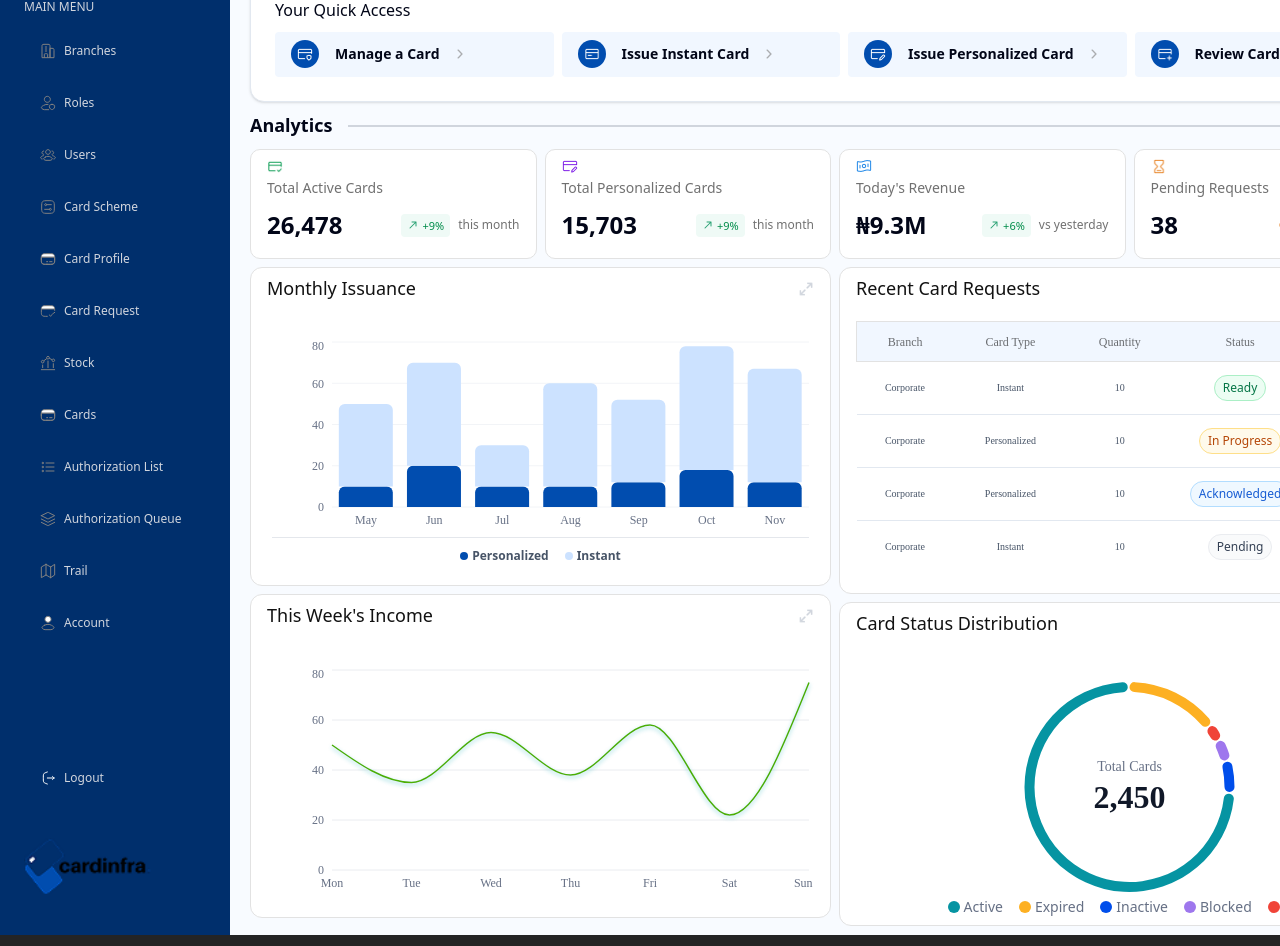
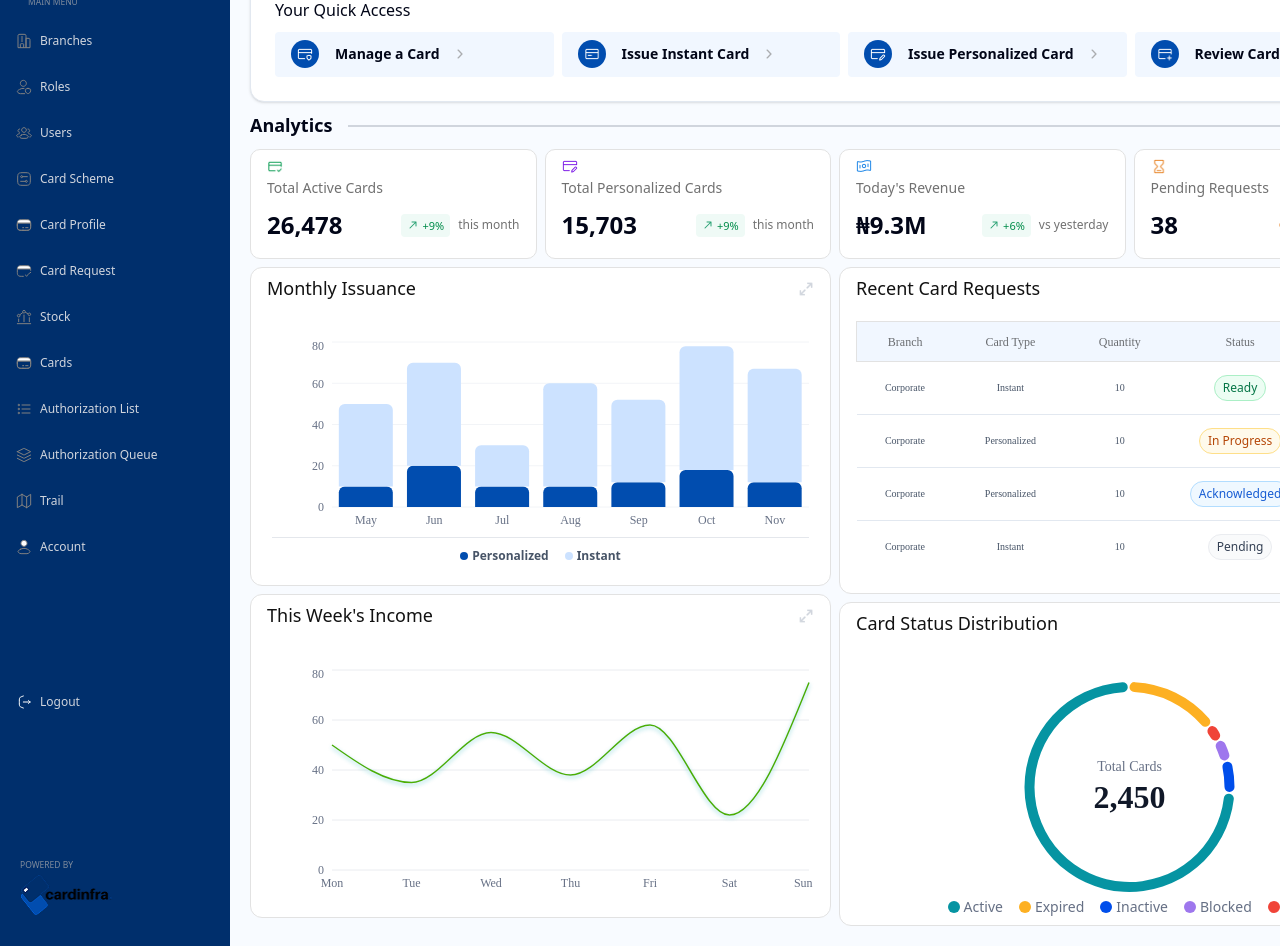
Before and after one commit to creasedigital/LAPO-Dashboard, a React (Vite) app: page / in a window 1280 px wide. Shown: the part 140-1086 px from the top of the page. Built offline with nearby package versions, Linux system fonts and the light colour scheme; a web font is replaced by a local one.

Commit message:
minor sidebar adjustments

```diff
--- a/src/components/ui/SidebarLink.tsx
+++ b/src/components/ui/SidebarLink.tsx
@@ -14,7 +14,7 @@ export function SidebarLink({ to, icon: Icon, label }: SidebarLinkProps) {
 			className={({ isActive }) =>
 				`block px-4 py-2 rounded text-xs  ${
 					isActive
-						? "bg-[#E4F0FF] text-[#014DAF] border-[0.6px] border-[#AEBAC9] "
+						? "mx-3 bg-[#E4F0FF] text-[#014DAF] border-[0.6px] border-[#AEBAC9] "
 						: "hover:bg-gray-800 hover:text-[#E4F0FF] text-[#D0D5DD]"
 				}`
 			}
--- a/src/layouts/DashboardLayout/Sidebar.tsx
+++ b/src/layouts/DashboardLayout/Sidebar.tsx
@@ -17,8 +17,6 @@ import {
 	LogoutIcon,
 	UsersIcon,
 } from "@/icons";
-
-
 
 const links = [
 	{ to: "/", label: "Dashboard", icon: HomeIcon },
@@ -47,14 +45,14 @@ const links = [
 
 export function Sidebar() {
 	return (
-		<aside className="w-[230px] h-full bg-[#002F6C] text-[#D0D5DD] p-6">
+		<aside className="w-[230px] relative min-h-full bg-[#002F6C] text-[#D0D5DD] py-6">
 			<img src={lapo} alt="Logo" className="w-[138.32px] pb-4" />
-			<nav className="space-y-5">
+			<nav className="space-y-[14px]">
 				{links.map((item) =>
 					"divider" in item ? (
 						<div
 							key={item.divider}
-							className="mt-[14px] text-xs tracking-[0%] uppercase text-[#D0D5DD]"
+							className="mt-[14px] pl-[28px] text-[8.5px] leading-4.5 font-medium tracking-[0%] uppercase text-[#7E8B9C]"
 						>
 							{item.divider}
 						</div>
@@ -70,12 +68,19 @@ export function Sidebar() {
 
 				<button
 					type="button"
-					className="w-full bg-transparent flex items-center text-xs font-medium tracking-[0%] mt-[123px] mb-[44px] gap-2 px-4 py-2 rounded hover:bg-gray-800 "
+					className="w-full bg-transparent flex items-center text-xs font-medium tracking-[0%] mt-[123px] gap-2 px-4 py-2 rounded hover:bg-gray-800 "
 				>
-					<LogoutIcon  /> Logout
+					<LogoutIcon /> Logout
 				</button>
-				<div>
-			<img src={CardInfraHq} alt="Developing Partner Logo" className="w-32 mb-4" />
+				<div className="absolute bottom-[30px] left-5 ">
+					<p className="  text-[8.5px] leading-4.5 font-medium tracking-[0%] uppercase text-[#7E8B9C]">
+						POWERED BY
+					</p>
+					<img
+						src={CardInfraHq}
+						alt="Developing Partner Logo"
+						className="w-[93.33px]"
+					/>
 				</div>
 			</nav>
 		</aside>
--- a/src/layouts/DashboardLayout/index.tsx
+++ b/src/layouts/DashboardLayout/index.tsx
@@ -10,7 +10,7 @@ export function DashboardLayout() {
 			<Sidebar />
 			<div className="flex-1 flex flex-col overflow-hidden">
 				<TopNavigation />
-				<main className="flex-1 bg-[#F8FBFF] px-5 overflow-auto overflow-x-hidden overflow-y-auto">
+				<main className="flex-1 bg-[#F8FBFF] px-5 pb-5 overflow-auto overflow-x-hidden overflow-y-auto">
 					<Outlet />
 				</main>
 			</div>
```
